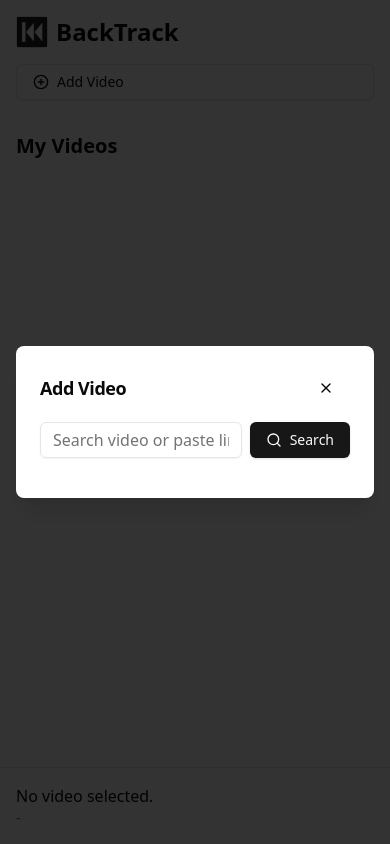
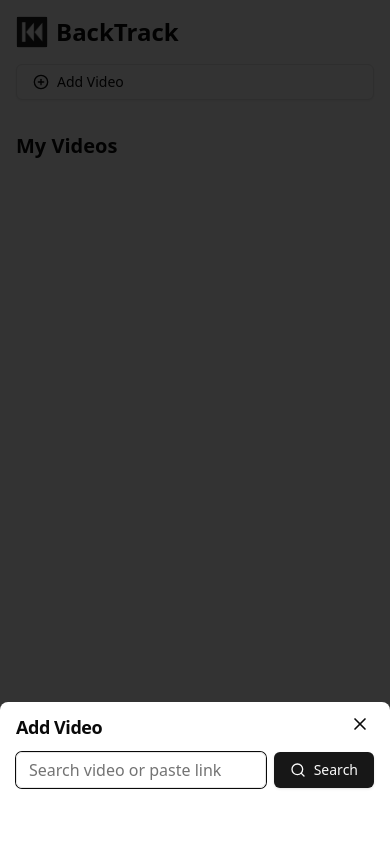
Before and after one commit to reynaldichernando/backtrack, a Next.js app: page / in a window 390 px wide. Both pictures are taken after a click on the button "Add Video". Built offline with nearby package versions, Linux system fonts and the light colour scheme.

Commit message:
Adjust dialog to tray on mobile

```diff
--- a/components/HomePage.tsx
+++ b/components/HomePage.tsx
@@ -1,6 +1,6 @@
 import { addVideo, getAllVideos } from "@/lib/indexedDb";
 import { Video } from "@/lib/model/Video";
-import { useEffect, useState } from "react";
+import { useEffect, useRef, useState } from "react";
 import Player from "./Player";
 import Footer from "./Footer";
 import { extractVideoId, generateThumbnailUrl } from "@/lib/utils";
@@ -112,24 +112,22 @@ function AddVideoDialog({ loadVideos }: { loadVideos: () => Promise<void> }) {
       <Dialog isOpen={open} onClose={handleClose} title="Add Video">
         <form onSubmit={handleSearch}>
           <div className="flex space-x-2 mb-4">
-            <Input placeholder="Search video or paste link" value={searchQuery} onChange={(e) => setSearchQuery(e.target.value)} />
+            <Input data-autofocus autoFocus placeholder="Search video or paste link" value={searchQuery} onChange={(e) => setSearchQuery(e.target.value)} />
             <Button>
               <Search className="mr-2 h-4 w-4" />
               Search
             </Button>
           </div>
         </form>
-        <div className="space-y-4 max-h-96 overflow-y-auto">
+        <div className="space-y-6 max-h-80 overflow-y-auto mt-8 pb-6 md:pb-0">
           {videos.map((video) => (
-            <div key={video.id} className="flex items-center justify-between">
-              <div className="flex items-center space-x-4">
-                <div className="relative w-16 h-8 md:w-32 md:h-16 bg-gray-200 rounded-md flex items-center justify-center">
-                  <img src={video.thumbnail} alt={video.title} className="object-contain w-full h-full" />
-                </div>
-                <div>
-                  <p className="text-sm truncate w-48 md:w-60">{video.title}</p>
-                  <p className="text-xs text-gray-400">{video.author}</p>
-                </div>
+            <div key={video.id} className="flex items-center justify-between space-x-2">
+              <div className="relative w-1/6 aspect-video bg-gray-200 rounded-md">
+                <img src={video.thumbnail} alt={video.title} className="object-contain w-full h-full" />
+              </div>
+              <div className="w-4/6">
+                <p className="text-sm truncate">{video.title}</p>
+                <p className="text-xs text-gray-400">{video.author}</p>
               </div>
               <Button size="sm" onClick={() => handleAddVideo(video)}>Add</Button>
             </div>
--- a/components/ui/dialog.tsx
+++ b/components/ui/dialog.tsx
@@ -26,8 +26,8 @@ export function Dialog({ isOpen, onClose, title, children }: DialogProps) {
           <div className="fixed inset-0 bg-black/80" />
         </TransitionChild>
 
-        <div className="fixed inset-0 overflow-y-auto">
-          <div className="flex min-h-full items-center justify-center p-4">
+        <div className="fixed bottom-0 left-0 right-0 md:top-0 overflow-y-auto">
+          <div className="flex min-h-full items-center justify-center md:p-4">
             <TransitionChild
               as={Fragment}
               enter="ease-out duration-150"
@@ -37,19 +37,18 @@ export function Dialog({ isOpen, onClose, title, children }: DialogProps) {
               leaveFrom="opacity-100 scale-100"
               leaveTo="opacity-0 scale-95"
             >
-              <DialogPanel className="w-full max-w-lg transform overflow-hidden rounded-lg bg-white p-6 text-left align-middle shadow-xl transition-all">
-                <div className="flex justify-between items-center mb-4">
-                  <DialogTitle className="text-lg font-semibold leading-none tracking-tight">
+              <DialogPanel className="w-full max-w-lg transform overflow-hidden rounded-t-lg md:rounded-b-lg bg-white pt-4 pl-4 pr-4 md:pb-4 text-left align-middle shadow-xl transition-all">
+                <DialogTitle className="text-lg font-semibold leading-none tracking-tight mb-4">
                   {title}
                 </DialogTitle>
                 <Button
                   variant={"ghost"}
                   onClick={onClose}
+                  className="absolute right-1 top-1"
                 >
-                    <X className="h-4 w-4" />
+                  <X className="h-5 w-5" />
                   <span className="sr-only">Close</span>
                 </Button>
-                </div>
                 {children}
               </DialogPanel>
             </TransitionChild>
```
Lines whose indentation alone changed are shown as unchanged.
